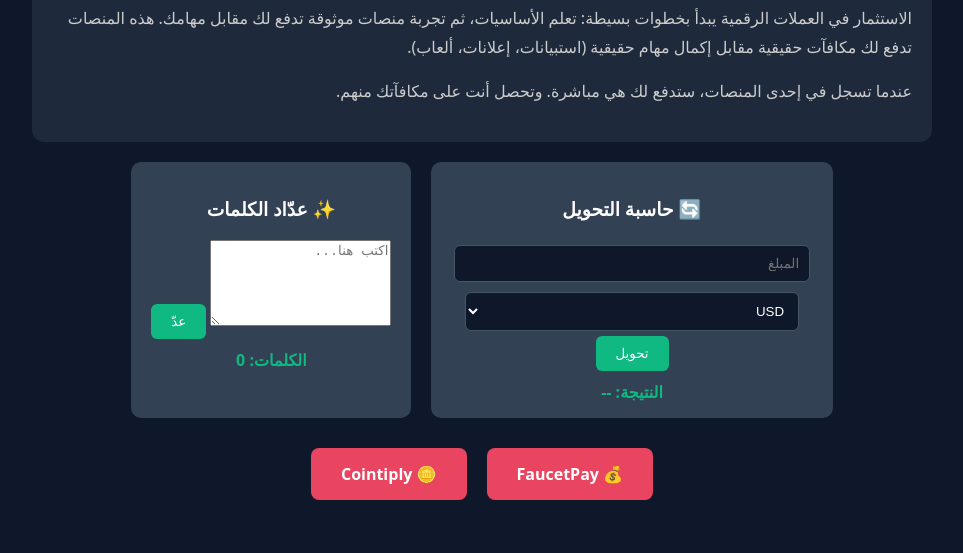
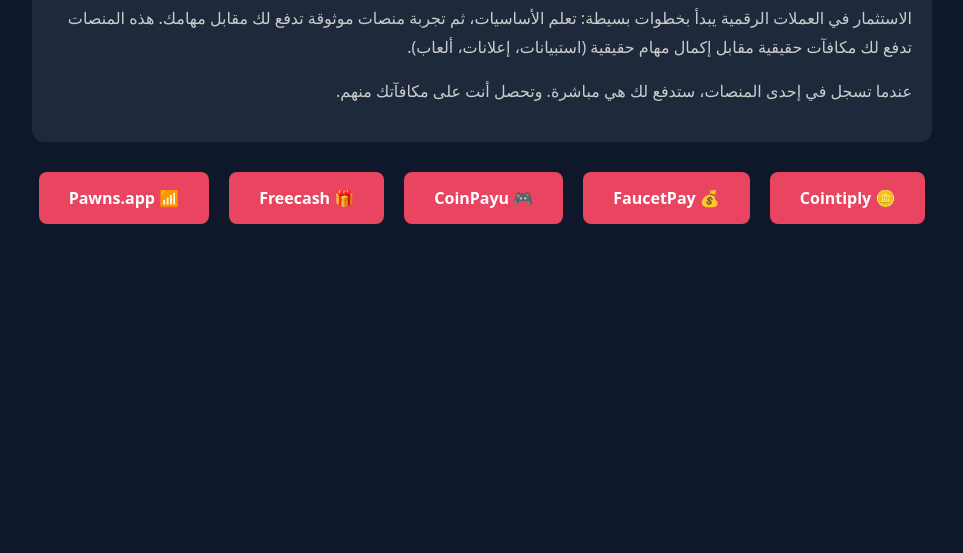
Before and after one commit to hhhjb779-jpg/chatearn, a plain HTML site: page index.html in a window 1280 px wide. Shown: the part 247-800 px from the top of the page, without its empty margins (158-1121 px from the left). Drawn offline with Linux system fonts and the light colour scheme.

Commit message:
Update index.html

```diff
--- a/index.html
+++ b/index.html
@@ -3,7 +3,7 @@
 <head>
   <meta charset="UTF-8">
   <meta name="viewport" content="width=device-width, initial-scale=1.0">
-  <title>LinkEarn - دليلك للكسب المشروع</title>
+  <title>LinkEarn - المنصات المتنوعة لكسب العملات</title>
   <style>
     body { font-family: system-ui, sans-serif; background: #0f172a; color: #fff; padding: 20px; text-align: center; }
     .container { max-width: 900px; margin: 0 auto; }
@@ -13,11 +13,6 @@
     .section { background: #1e293b; padding: 20px; border-radius: 12px; margin-bottom: 20px; text-align: right; }
     .section h2 { color: #10b981; }
     .section p { color: #ccc; line-height: 1.8; }
-    .tools { display: flex; gap: 20px; flex-wrap: wrap; justify-content: center; }
-    .tool { background: #334155; padding: 15px; border-radius: 10px; min-width: 250px; }
-    .tool input, .tool select { width: 90%; padding: 10px; border-radius: 6px; border: 1px solid #475569; background: #0f172a; color: #fff; margin: 5px; }
-    .tool button { background: #10b981; color: #fff; border: none; padding: 10px 20px; border-radius: 6px; cursor: pointer; }
-    .result { margin-top: 10px; font-weight: bold; color: #10b981; }
     .links { display: flex; gap: 20px; justify-content: center; margin-top: 30px; }
     .links a { background: #e94560; color: #fff; padding: 15px 30px; text-decoration: none; border-radius: 8px; font-weight: bold; }
     .links a:hover { background: #c0392b; }
@@ -31,51 +26,18 @@
     </header>
 
     <div class="section">
-      <h2>📚 مقالات تعليمية</h2>
+      <h2>📚 المنصات المتنوعة لكسب العملات</h2>
       <p>الاستثمار في العملات الرقمية يبدأ بخطوات بسيطة: تعلم الأساسيات، ثم تجربة منصات موثوقة تدفع لك مقابل مهامك. هذه المنصات تدفع لك مكافآت حقيقية مقابل إكمال مهام حقيقية (استبيانات، إعلانات، ألعاب).</p>
       <p>عندما تسجل في إحدى المنصات، ستدفع لك هي مباشرة. وتحصل أنت على مكافآتك منهم.</p>
     </div>
 
-    <div class="tools">
-      <div class="tool">
-        <h3>🔄 حاسبة التحويل</h3>
-        <input type="number" id="amount" placeholder="المبلغ">
-        <select id="currency">
-          <option value="usd">USD</option>
-          <option value="btc">BTC</option>
-        </select>
-        <button onclick="calculate()">تحويل</button>
-        <div id="calcResult" class="result">النتيجة: --</div>
-      </div>
-
-      <div class="tool">
-        <h3>✨ عدّاد الكلمات</h3>
-        <textarea id="text" placeholder="اكتب هنا..." style="height: 80px;"></textarea>
-        <button onclick="countWords()">عدّ</button>
-        <div id="countResult" class="result">الكلمات: 0</div>
-      </div>
-    </div>
-
     <div class="links">
+      <a href="https://cointiply.mobi/VOE90v" target="_blank">🪙 Cointiply</a>
       <a href="https://faucetpay.io/r/9834759" target="_blank">💰 FaucetPay</a>
-      <a href="https://cointiply.mobi/VOE90v" target="_blank">🪙 Cointiply</a>
+      <a href="https://www.coinpayu.com/?r=EeRd" target="_blank">🎮 CoinPayu</a>
+      <a href="https://freecash.com/r/your_username" target="_blank">🎁 Freecash</a>
+      <a href="https://pawns.app/?r=20432445" target="_blank">📶 Pawns.app</a>
     </div>
   </div>
-
-  <script>
-    function calculate() {
-      const amount = document.getElementById('amount').value;
-      const currency = document.getElementById('currency').value;
-      if (!amount) { alert('الرجاء إدخال المبلغ'); return; }
-      // هنا مثال بسيط (قد يختلف حسب السعر الحقيقي)
-      const result = currency === 'usd' ? amount * 0.000015 : amount * 66000;
-      document.getElementById('calcResult').innerText = `النتيجة: ${result.toFixed(2)}`;
-    }
-    function countWords() {
-      const text = document.getElementById('text').value;
-      const words = text.trim().split(/\s+/).filter(word => word.length > 0).length;
-      document.getElementById('countResult').innerText = `الكلمات: ${words}`;
-    }
-  </script>
 </body>
 </html>
```
